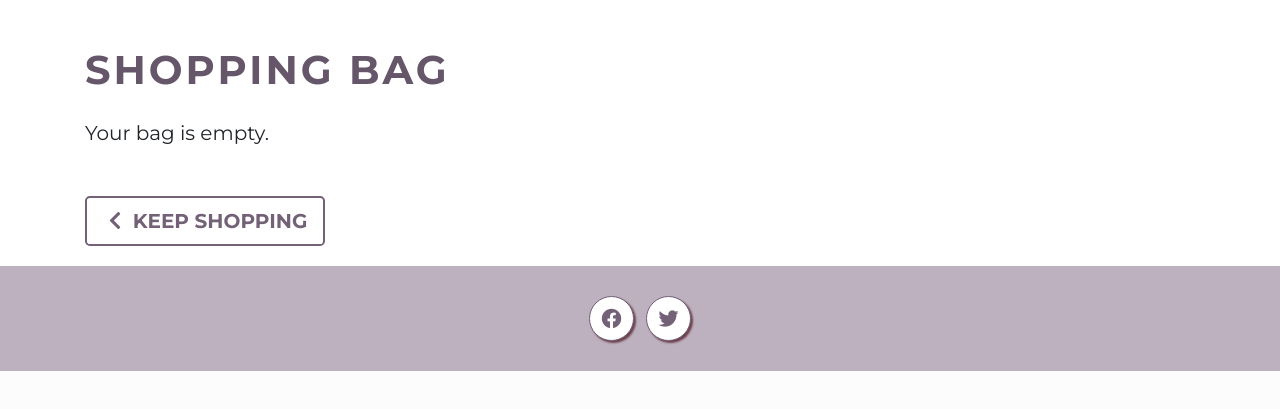
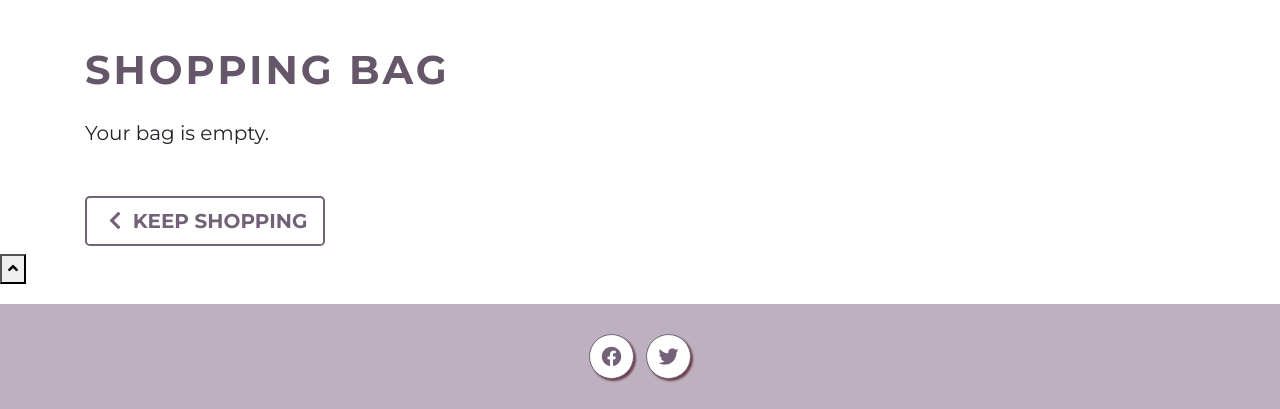
Before and after one commit to mariana-stefani/mukta-project, a Django app: page /bag/ in a window 1280 px wide. Shown: the part 564-973 px from the top of the page. Before the commit the page ends 935 px from the top, so only its background shows below. Run offline with Django 3.2, Linux system fonts and the light colour scheme; some libraries are stand-ins or nearby versions.

Commit message:
Added back to top btn on base.html

```diff
--- a/templates/layout/base.html
+++ b/templates/layout/base.html
@@ -49,6 +49,9 @@
     {% block content %}
     {% endblock content %}
 
+    <!-- Back to top btn -->
+    <button id="top-btn" title="Go to top"><i class="fa fa-angle-up" aria-hidden="true"></i></button>
+
     <!-- Footer -->
     {% include 'footer.html' %}
 
```
